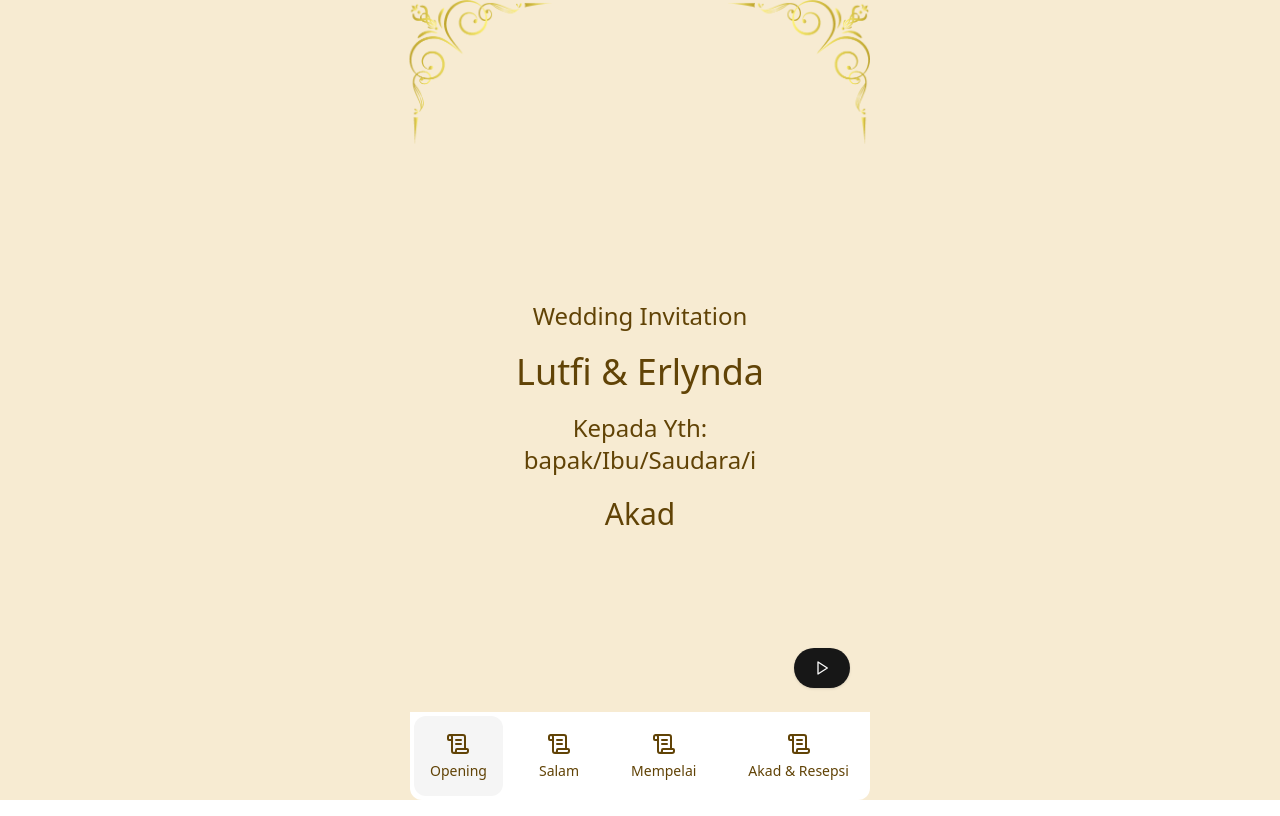
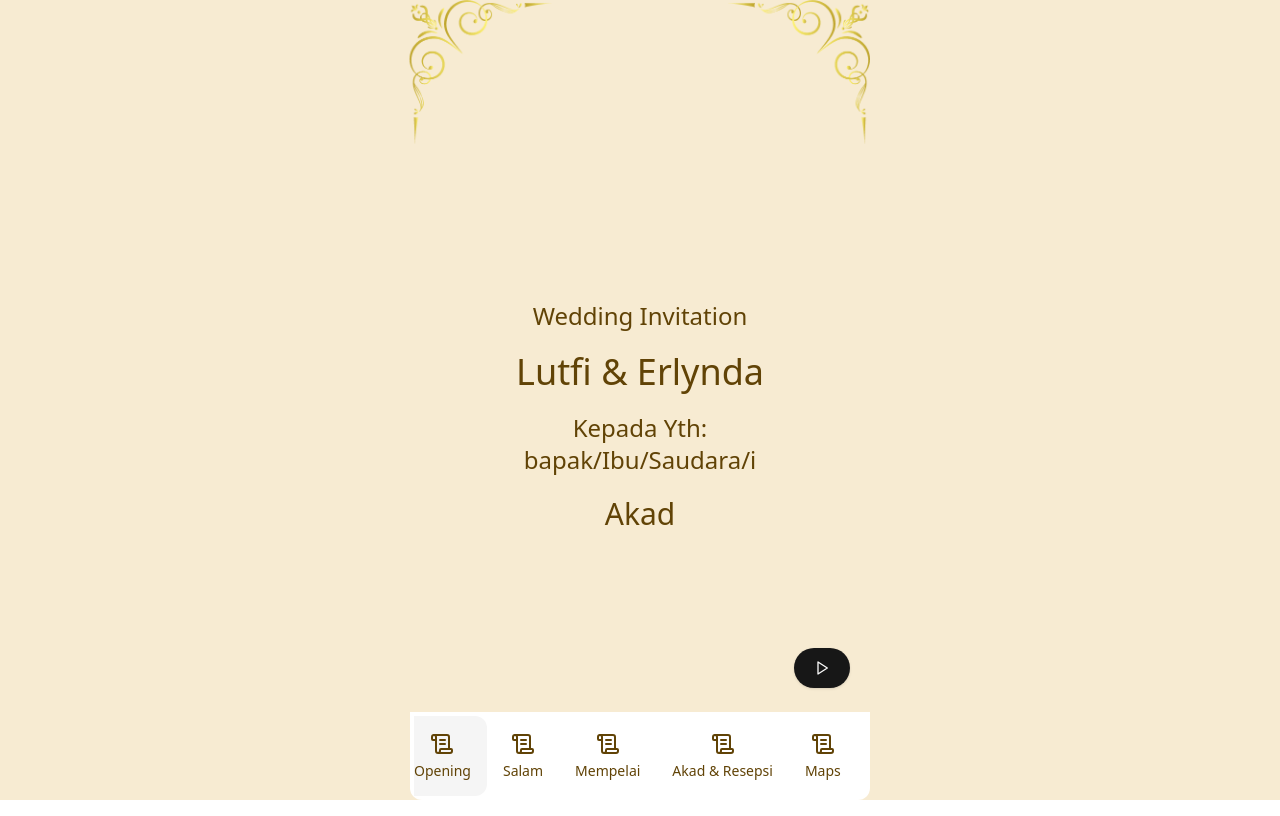
Before and after one commit to lutfiangg20/undangan-nikah-v2, a React (Vite) app: page /akad in a window 1280 px wide. Built offline with nearby package versions, Linux system fonts and the light colour scheme.

Commit message:
change bg and add corner border

```diff
--- a/package.json
+++ b/package.json
@@ -14,6 +14,7 @@
     "@radix-ui/react-slot": "^1.1.1",
     "class-variance-authority": "^0.7.1",
     "clsx": "^2.1.1",
+    "embla-carousel-react": "^8.5.1",
     "leaflet": "^1.9.4",
     "lucide-react": "^0.468.0",
     "motion": "^11.14.4",
--- a/src/components/menuList.tsx
+++ b/src/components/menuList.tsx
@@ -1,5 +1,6 @@
 import Akad from "@/pages/akad/Akad";
 import Counting from "@/pages/counting/Counting";
+import Gallery from "@/pages/gallery/Gallery";
 import Maps from "@/pages/maps/Maps";
 import Mempelai from "@/pages/mempelai/Mempelai";
 import OpeningContent from "@/pages/OpeningContent";
@@ -73,7 +74,7 @@
     icon: <ScrollText />,
     link: "/gallery",
 
-    component: <OpeningContent />,
+    component: <Gallery />,
   },
   {
     name: "Thanks",
--- /dev/null
+++ b/src/components/ui/carousel.tsx
@@ -0,0 +1,260 @@
+import * as React from "react"
+import useEmblaCarousel, {
+  type UseEmblaCarouselType,
+} from "embla-carousel-react"
+import { ArrowLeft, ArrowRight } from "lucide-react"
+
+import { cn } from "@/lib/utils"
+import { Button } from "@/components/ui/button"
+
+type CarouselApi = UseEmblaCarouselType[1]
+type UseCarouselParameters = Parameters<typeof useEmblaCarousel>
+type CarouselOptions = UseCarouselParameters[0]
+type CarouselPlugin = UseCarouselParameters[1]
+
+type CarouselProps = {
+  opts?: CarouselOptions
+  plugins?: CarouselPlugin
+  orientation?: "horizontal" | "vertical"
+  setApi?: (api: CarouselApi) => void
+}
+
+type CarouselContextProps = {
+  carouselRef: ReturnType<typeof useEmblaCarousel>[0]
+  api: ReturnType<typeof useEmblaCarousel>[1]
+  scrollPrev: () => void
+  scrollNext: () => void
+  canScrollPrev: boolean
+  canScrollNext: boolean
+} & CarouselProps
+
+const CarouselContext = React.createContext<CarouselContextProps | null>(null)
+
+function useCarousel() {
+  const context = React.useContext(CarouselContext)
+
+  if (!context) {
+    throw new Error("useCarousel must be used within a <Carousel />")
+  }
+
+  return context
+}
+
+const Carousel = React.forwardRef<
+  HTMLDivElement,
+  React.HTMLAttributes<HTMLDivElement> & CarouselProps
+>(
+  (
+    {
+      orientation = "horizontal",
+      opts,
+      setApi,
+      plugins,
+      className,
+      children,
+      ...props
+    },
+    ref
+  ) => {
+    const [carouselRef, api] = useEmblaCarousel(
+      {
+        ...opts,
+        axis: orientation === "horizontal" ? "x" : "y",
+      },
+      plugins
+    )
+    const [canScrollPrev, setCanScrollPrev] = React.useState(false)
+    const [canScrollNext, setCanScrollNext] = React.useState(false)
+
+    const onSelect = React.useCallback((api: CarouselApi) => {
+      if (!api) {
+        return
+      }
+
+      setCanScrollPrev(api.canScrollPrev())
+      setCanScrollNext(api.canScrollNext())
+    }, [])
+
+    const scrollPrev = React.useCallback(() => {
+      api?.scrollPrev()
+    }, [api])
+
+    const scrollNext = React.useCallback(() => {
+      api?.scrollNext()
+    }, [api])
+
+    const handleKeyDown = React.useCallback(
+      (event: React.KeyboardEvent<HTMLDivElement>) => {
+        if (event.key === "ArrowLeft") {
+          event.preventDefault()
+          scrollPrev()
+        } else if (event.key === "ArrowRight") {
+          event.preventDefault()
+          scrollNext()
+        }
+      },
+      [scrollPrev, scrollNext]
+    )
+
+    React.useEffect(() => {
+      if (!api || !setApi) {
+        return
+      }
+
+      setApi(api)
+    }, [api, setApi])
+
+    React.useEffect(() => {
+      if (!api) {
+        return
+      }
+
+      onSelect(api)
+      api.on("reInit", onSelect)
+      api.on("select", onSelect)
+
+      return () => {
+        api?.off("select", onSelect)
+      }
+    }, [api, onSelect])
+
+    return (
+      <CarouselContext.Provider
+        value={{
+          carouselRef,
+          api: api,
+          opts,
+          orientation:
+            orientation || (opts?.axis === "y" ? "vertical" : "horizontal"),
+          scrollPrev,
+          scrollNext,
+          canScrollPrev,
+          canScrollNext,
+        }}
+      >
+        <div
+          ref={ref}
+          onKeyDownCapture={handleKeyDown}
+          className={cn("relative", className)}
+          role="region"
+          aria-roledescription="carousel"
+          {...props}
+        >
+          {children}
+        </div>
+      </CarouselContext.Provider>
+    )
+  }
+)
+Carousel.displayName = "Carousel"
+
+const CarouselContent = React.forwardRef<
+  HTMLDivElement,
+  React.HTMLAttributes<HTMLDivElement>
+>(({ className, ...props }, ref) => {
+  const { carouselRef, orientation } = useCarousel()
+
+  return (
+    <div ref={carouselRef} className="overflow-hidden">
+      <div
+        ref={ref}
+        className={cn(
+          "flex",
+          orientation === "horizontal" ? "-ml-4" : "-mt-4 flex-col",
+          className
+        )}
+        {...props}
+      />
+    </div>
+  )
+})
+CarouselContent.displayName = "CarouselContent"
+
+const CarouselItem = React.forwardRef<
+  HTMLDivElement,
+  React.HTMLAttributes<HTMLDivElement>
+>(({ className, ...props }, ref) => {
+  const { orientation } = useCarousel()
+
+  return (
+    <div
+      ref={ref}
+      role="group"
+      aria-roledescription="slide"
+      className={cn(
+        "min-w-0 shrink-0 grow-0 basis-full",
+        orientation === "horizontal" ? "pl-4" : "pt-4",
+        className
+      )}
+      {...props}
+    />
+  )
+})
+CarouselItem.displayName = "CarouselItem"
+
+const CarouselPrevious = React.forwardRef<
+  HTMLButtonElement,
+  React.ComponentProps<typeof Button>
+>(({ className, variant = "outline", size = "icon", ...props }, ref) => {
+  const { orientation, scrollPrev, canScrollPrev } = useCarousel()
+
+  return (
+    <Button
+      ref={ref}
+      variant={variant}
+      size={size}
+      className={cn(
+        "absolute  h-8 w-8 rounded-full",
+        orientation === "horizontal"
+          ? "-left-12 top-1/2 -translate-y-1/2"
+          : "-top-12 left-1/2 -translate-x-1/2 rotate-90",
+        className
+      )}
+      disabled={!canScrollPrev}
+      onClick={scrollPrev}
+      {...props}
+    >
+      <ArrowLeft className="h-4 w-4" />
+      <span className="sr-only">Previous slide</span>
+    </Button>
+  )
+})
+CarouselPrevious.displayName = "CarouselPrevious"
+
+const CarouselNext = React.forwardRef<
+  HTMLButtonElement,
+  React.ComponentProps<typeof Button>
+>(({ className, variant = "outline", size = "icon", ...props }, ref) => {
+  const { orientation, scrollNext, canScrollNext } = useCarousel()
+
+  return (
+    <Button
+      ref={ref}
+      variant={variant}
+      size={size}
+      className={cn(
+        "absolute h-8 w-8 rounded-full",
+        orientation === "horizontal"
+          ? "-right-12 top-1/2 -translate-y-1/2"
+          : "-bottom-12 left-1/2 -translate-x-1/2 rotate-90",
+        className
+      )}
+      disabled={!canScrollNext}
+      onClick={scrollNext}
+      {...props}
+    >
+      <ArrowRight className="h-4 w-4" />
+      <span className="sr-only">Next slide</span>
+    </Button>
+  )
+})
+CarouselNext.displayName = "CarouselNext"
+
+export {
+  type CarouselApi,
+  Carousel,
+  CarouselContent,
+  CarouselItem,
+  CarouselPrevious,
+  CarouselNext,
+}
--- a/src/pages/akad/Akad.tsx
+++ b/src/pages/akad/Akad.tsx
@@ -33,7 +33,7 @@
               className="text-right col-span-5"
             >
               <p>AKAD</p>
-              <p className="text-nowrap">PUKUL 08.00 - 11.00 WIB</p>
+              <p className="">PUKUL 08.00 - 11.00 WIB</p>
             </motion.div>
             <motion.div
               animate={{ opacity: [0, 1] }}
@@ -49,7 +49,7 @@
               className="text-left col-span-5"
             >
               <p>RESEPSI</p>
-              <p className="text-nowrap">PUKUL 13.00 - 20.00 WIB</p>
+              <p className="">PUKUL 13.00 - 20.00 WIB</p>
             </motion.div>
           </div>
           <motion.p
--- /dev/null
+++ b/src/pages/gallery/Gallery.tsx
@@ -0,0 +1,18 @@
+const Gallery = () => {
+  return (
+    <div className="relative h-screen flex items-center">
+      <div className="absolute -inset-10 bg-black opacity-10  bg-[url('/remini1.jpg')] bg-cover" />
+      <div className="grid grid-cols-12 gap-2 mx-14 z-20">
+        {[...Array(9)].map((_, i) => (
+          <img
+            key={i}
+            src={`/remini${i + 2}.jpg`}
+            className="col-span-4 size-36 object-cover"
+          />
+        ))}
+      </div>
+    </div>
+  );
+};
+
+export default Gallery;
--- /dev/null
+++ b/src/pages/gallery/fotos.ts
@@ -0,0 +1,12 @@
+export const fotos = [
+  "/remini1.jpg",
+  "/remini2.jpg",
+  "/remini3.jpg",
+  "/remini4.jpg",
+  "/remini5.jpg",
+  "/remini6.jpg",
+  "/remini7.jpg",
+  "/remini8.jpg",
+  "/remini9.jpg",
+  "/remini10.jpg",
+];
--- a/src/pages/opening.tsx
+++ b/src/pages/opening.tsx
@@ -9,6 +9,8 @@
 import NewMainLayout from "@/components/NewMainLayout";
 import { Button } from "@/components/ui/button";
 import MusicPlayer from "@/components/MusicPlayer";
+
+import { Carousel, CarouselContent } from "@/components/ui/carousel";
 
 const Opening = () => {
   const [selectedMenu, setSelectedMenu] = useState("opening");
@@ -64,8 +66,10 @@
         ref={parentRef}
         className="z-[400] absolute bottom-0 left-0 w-full rounded-b-xl p-1 flex gap-5 bg-background overflow-hidden"
       >
+        <Carousel className="w-full">
+          <CarouselContent>
             {paths.map((path, index) => (
-          <motion.button
+              <button
                 onClick={() => handleSelectMenu(path.name)}
                 key={index}
                 style={{ transition: "all 0.2s ease-in-out" }}
@@ -73,8 +77,10 @@
               >
                 {path.icon}
                 <Label className="text-nowrap">{path.name}</Label>
-          </motion.button>
+              </button>
             ))}
+          </CarouselContent>
+        </Carousel>
       </footer>
     </NewMainLayout>
   );
```
Also changed, not shown: 1 other file (tests, documents, lock files or other folders). Lines whose indentation alone changed are shown as unchanged.
